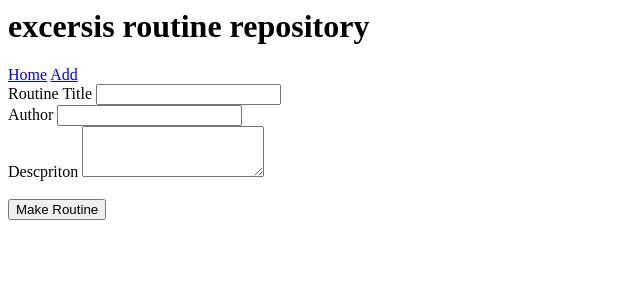
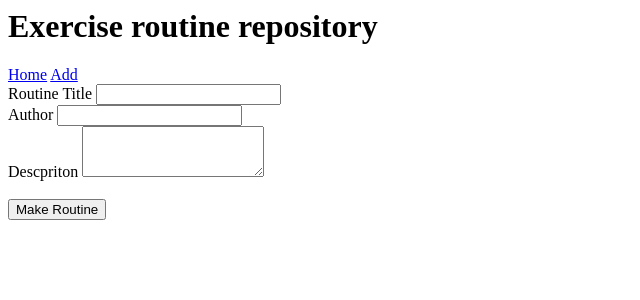
Before and after one commit to George-Rhodes/week6-project, a Flask app: page /add in a window 1280 px wide. Shown: the top 300 px of the page, without its empty margins (0-640 px from the left). Run offline with Flask 2, Linux system fonts and the light colour scheme.

Commit message:
intergration testing

```diff
--- a/application/templates/layout.html
+++ b/application/templates/layout.html
@@ -1,6 +1,6 @@
 <html>
     <body>
-        <h1>excersis routine repository </h1>
+        <h1>Exercise routine repository </h1>
 
         <a href="{{ url_for('index') }}">Home</a>
         <a href="{{ url_for('add') }}">Add</a><br>
```
Also changed, not shown: tests/test_intergration.py (+1 -1 lines).
